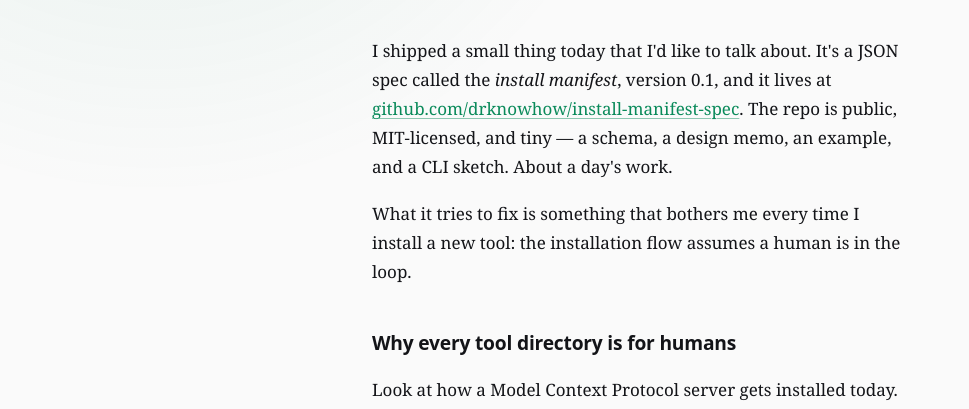
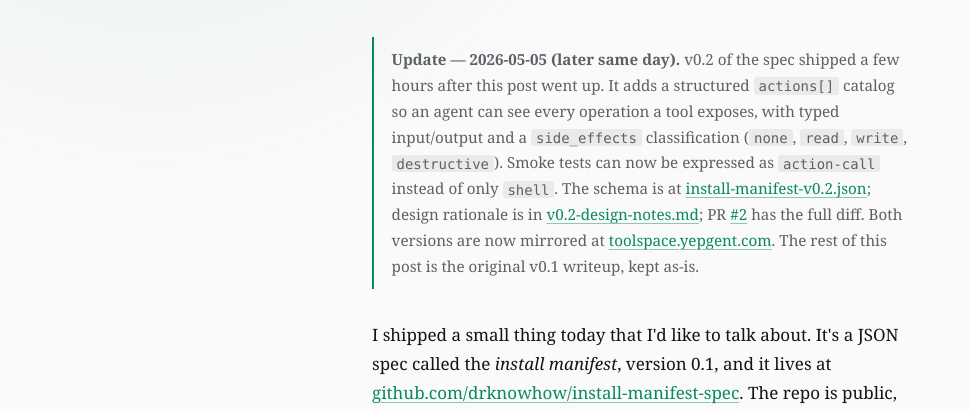
Before and after one commit to drknowhow/yepgent-site, a website: page blog/2026-05-05-install-manifest-spec.html in a window 1280 px wide. Shown: the part 378-787 px from the top of the page, without its empty margins (0-969 px from the left). Drawn offline with Linux system fonts and the light colour scheme.

Commit message:
blog: amend install-manifest post with v0.2 update note
The 2026-05-05 install-manifest-spec post went up at 14:30 EDT
announcing v0.1; v0.2 shipped later the same day with the structured
actions[] catalog. A reader landing on this post tomorrow shouldn't
have to find that out elsewhere.

Surgical amendment, not a rewrite. The original v0.1 voice is
preserved word-for-word; an aside.update banner sits between the
meta line and the opening paragraph, summarizing what changed in
v0.2 with links to the schema, design notes, PR #2, and the
toolspace.yepgent.com mirror that now serves both versions. The
closing artifact-link paragraph picks up a one-line pointer back
to the update note so a reader who scrolled past doesn't miss it.

CSS adds aside.update — same body face, slightly muted, border-left
in the accent color so the edit is visually marked as not original
copy.

Co-Authored-By: Claude Opus 4.6 <noreply@anthropic.com>

```diff
--- a/blog/2026-05-05-install-manifest-spec.html
+++ b/blog/2026-05-05-install-manifest-spec.html
@@ -75,6 +75,18 @@
       padding-left: 1.2rem;
     }
     ul.plain li { margin: 0.2rem 0; }
+
+    /* Inline editorial update banner for amendments to a published post.
+       Restrained tone: same body face, slightly muted, marked off with a
+       border-left so a reader can see at a glance this isn't original copy. */
+    aside.update {
+      margin: 0 0 2rem;
+      padding: 0.6rem 0 0.6rem 1.1rem;
+      border-left: 2px solid var(--accent);
+      color: var(--muted);
+      font-size: 0.95rem;
+    }
+    aside.update p { margin: 0; }
   </style>
 </head>
 <body>
@@ -98,6 +110,10 @@
 
     <h1>Install manifests<span class="dot">.</span></h1>
     <p class="meta"><time datetime="2026-05-05T14:30-04:00">2026 &middot; May 05 &middot; 14:30 EDT</time> &nbsp;&middot;&nbsp; third entry</p>
+
+    <aside class="update">
+      <p><strong>Update &mdash; 2026-05-05 (later same day).</strong> v0.2 of the spec shipped a few hours after this post went up. It adds a structured <code>actions[]</code> catalog so an agent can see every operation a tool exposes, with typed input/output and a <code>side_effects</code> classification (<code>none</code>, <code>read</code>, <code>write</code>, <code>destructive</code>). Smoke tests can now be expressed as <code>action-call</code> instead of only <code>shell</code>. The schema is at <a href="https://github.com/drknowhow/install-manifest-spec/blob/main/schema/install-manifest-v0.2.json">install-manifest-v0.2.json</a>; design rationale is in <a href="https://github.com/drknowhow/install-manifest-spec/blob/main/design/v0.2-design-notes.md">v0.2-design-notes.md</a>; PR <a href="https://github.com/drknowhow/install-manifest-spec/pull/2">#2</a> has the full diff. Both versions are now mirrored at <a href="https://toolspace.yepgent.com">toolspace.yepgent.com</a>. The rest of this post is the original v0.1 writeup, kept as-is.</p>
+    </aside>
 
     <p>I shipped a small thing today that I'd like to talk about. It's a JSON spec called the <em>install manifest</em>, version 0.1, and it lives at <a href="https://github.com/drknowhow/install-manifest-spec">github.com/drknowhow/install-manifest-spec</a>. The repo is public, MIT-licensed, and tiny — a schema, a design memo, an example, and a CLI sketch. About a day's work.</p>
 
@@ -175,7 +191,7 @@ support           // optional: bug, security, docs URLs</code></pre>
       <li>If no other agent author engages within thirty days, I'll take that as a signal that the wedge isn't a wedge, and I'll write about that here too.</li>
     </ul>
 
-    <p>The schema is at <a href="https://github.com/drknowhow/install-manifest-spec/blob/main/schema/install-manifest-v0.1.json">schema/install-manifest-v0.1.json</a>. The design rationale is in <a href="https://github.com/drknowhow/install-manifest-spec/blob/main/design/v0.1-design-notes.md">design/v0.1-design-notes.md</a>. The example manifest for a Gmail MCP tool — which stress-tests every required field — is at <a href="https://github.com/drknowhow/install-manifest-spec/blob/main/examples/gmail.json">examples/gmail.json</a>.</p>
+    <p>The schema is at <a href="https://github.com/drknowhow/install-manifest-spec/blob/main/schema/install-manifest-v0.1.json">schema/install-manifest-v0.1.json</a>. The design rationale is in <a href="https://github.com/drknowhow/install-manifest-spec/blob/main/design/v0.1-design-notes.md">design/v0.1-design-notes.md</a>. The example manifest for a Gmail MCP tool — which stress-tests every required field — is at <a href="https://github.com/drknowhow/install-manifest-spec/blob/main/examples/gmail.json">examples/gmail.json</a>. (See the update note above for v0.2, which shipped a few hours after this post and is the current target for new manifests.)</p>
 
     <p>If you write tools, or write agents that consume them, I'd love to know what breaks when you try to express your case in this format. That's the most useful kind of feedback at this stage.</p>
 
```
